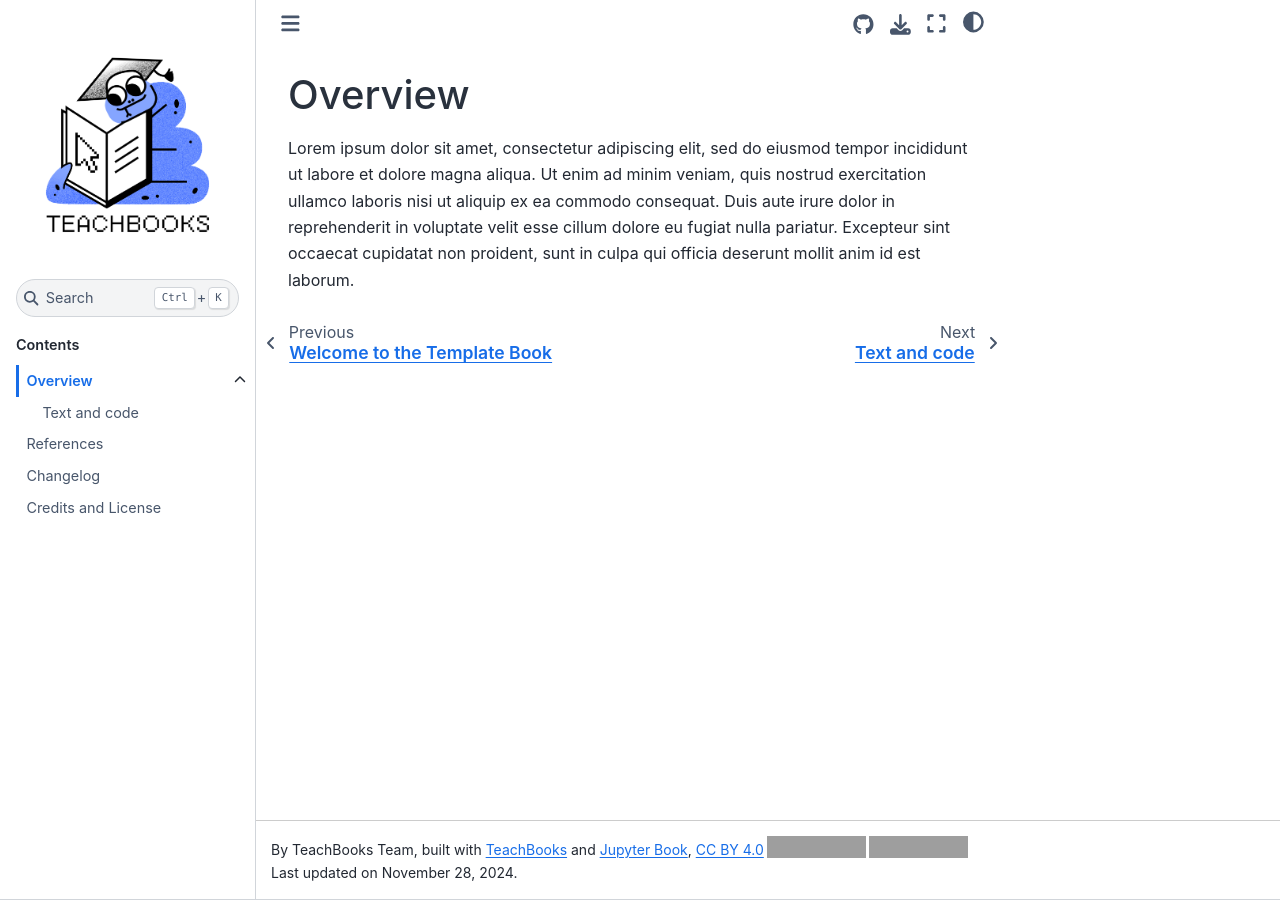
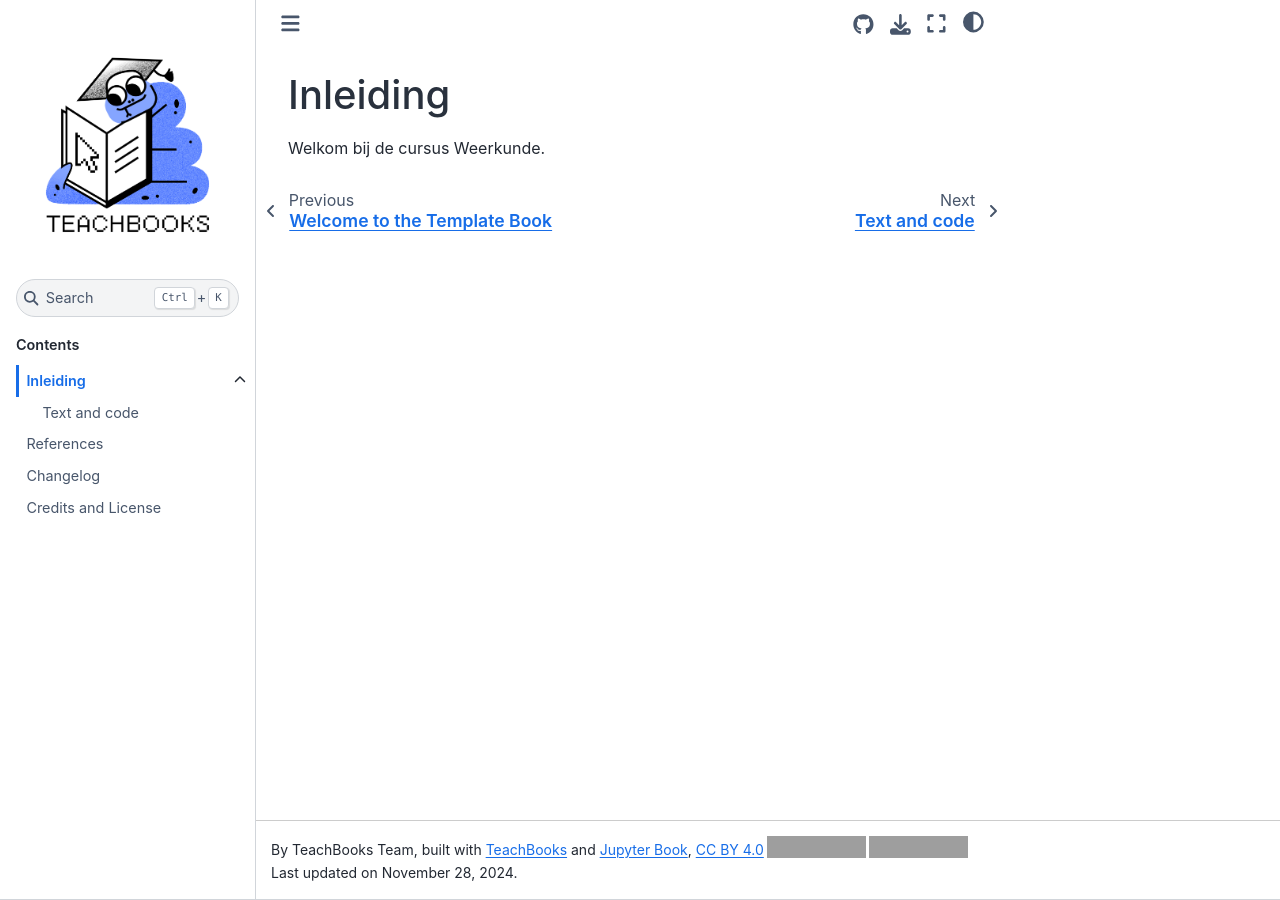
Before and after one commit to AnneHazenberg/Weerkunde, a Jupyter Book: the page built from book/some_content/overview.md, in a window 1280 px wide. Built offline with Jupyter Book 1.0.4 settings and Sphinx 7.4.7 and the Sphinx Book theme 1.1.4, drawn with Linux system fonts in a browser that asks for light colours; comment, search, counter and statistics services are not loaded; grey boxes are pictures that could not be loaded.

Commit message:
Update overview.md

```diff
--- a/book/some_content/overview.md
+++ b/book/some_content/overview.md
@@ -1,3 +1,3 @@
-# Overview
+# Inleiding
 
-Lorem ipsum dolor sit amet, consectetur adipiscing elit, sed do eiusmod tempor incididunt ut labore et dolore magna aliqua. Ut enim ad minim veniam, quis nostrud exercitation ullamco laboris nisi ut aliquip ex ea commodo consequat. Duis aute irure dolor in reprehenderit in voluptate velit esse cillum dolore eu fugiat nulla pariatur. Excepteur sint occaecat cupidatat non proident, sunt in culpa qui officia deserunt mollit anim id est laborum.
+Welkom bij de cursus Weerkunde.
```
